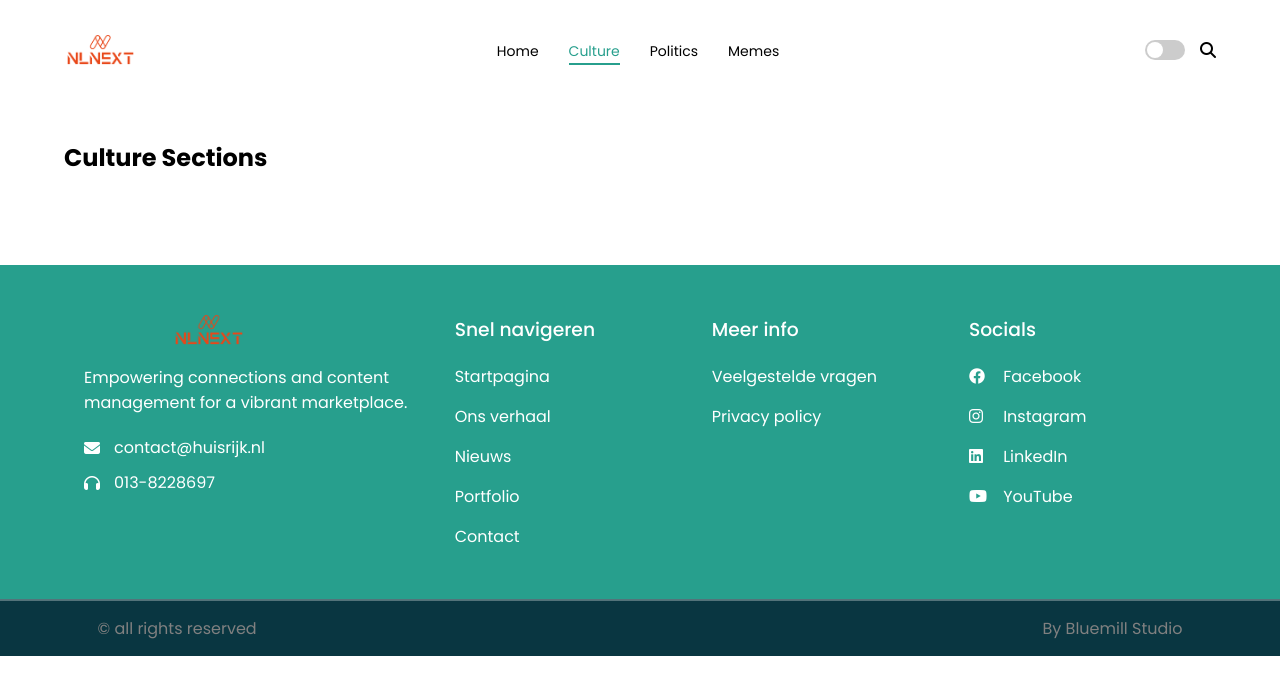
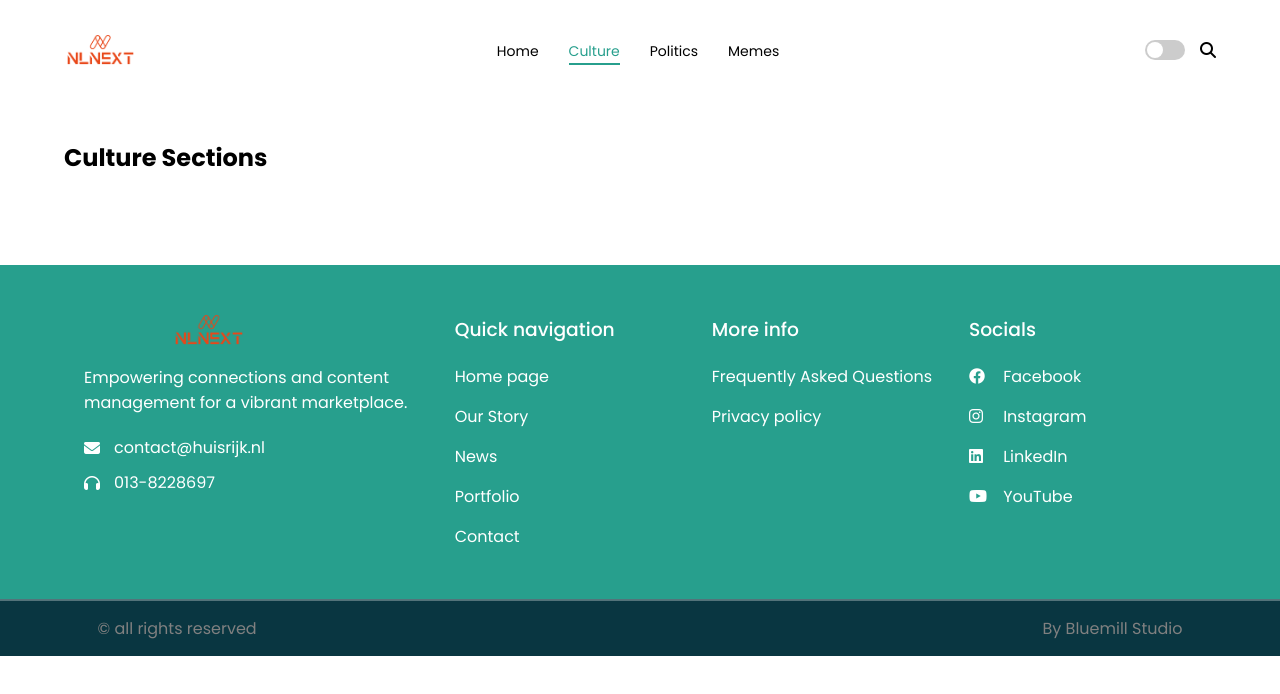
Before and after one commit to VIAVERI/NLNEXT, a React (Create React App) app in the folder Frontend/: page /culture in a window 1280 px wide. Shown: the top 694 px of the page. Built offline with nearby package versions, Linux system fonts and the light colour scheme.

Commit message:
Nav bar modification

```diff
--- a/Frontend/package.json
+++ b/Frontend/package.json
@@ -9,7 +9,7 @@
     "lucide-react": "^0.426.0",
     "react-dom": "^18.0.0",
     "react-router-dom": "^5.2.0",
-    "react-scripts": "5.0.1",
+    "react-scripts": "^5.0.1",
     "react-slick": "^0.29.0",
     "slick-carousel": "^1.8.1",
     "web-vitals": "^2.1.4"
--- a/Frontend/src/components/common/footer/Footer.jsx
+++ b/Frontend/src/components/common/footer/Footer.jsx
@@ -21,19 +21,19 @@ const Footer = () => {
             </div>
           </div>
           <div className='box'>
-            <h3>Snel navigeren</h3>
+            <h3>Quick navigation</h3>
             <ul>
-              <li>Startpagina</li>
-              <li>Ons verhaal</li>
-              <li>Nieuws</li>
+              <li>Home page</li>
+              <li>Our Story</li>
+              <li>News</li>
               <li>Portfolio</li>
               <li>Contact</li>
             </ul>
           </div>
           <div className='box'>
-            <h3>Meer info</h3>
+            <h3>More info</h3>
             <ul>
-              <li>Veelgestelde vragen</li>
+              <li>Frequently Asked Questions</li>
               <li>Privacy policy</li>
             </ul>
           </div>
--- /dev/null
+++ b/package.json
@@ -0,0 +1,5 @@
+{
+  "devDependencies": {
+    "concurrently": "^8.2.2"
+  }
+}
```
Also changed, not shown: 2 other files (tests, documents, lock files or other folders).
